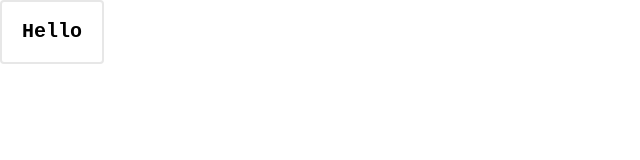
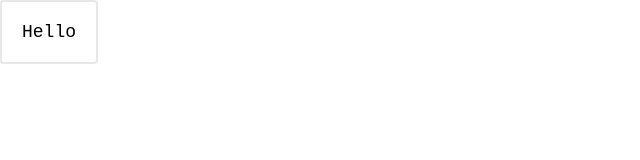
Before and after one commit to LoganFlint/gmail-clone, a Vue app: page / in a window 1280 px wide. Shown: the top 160 px of the page, without its empty margins (0-640 px from the left). Built offline with nearby package versions, Linux system fonts and the light colour scheme.

Commit message:
trying to ignore modules

```diff
--- a/src/components/Button.vue
+++ b/src/components/Button.vue
@@ -1,5 +1,5 @@
 <template>
-    <button class="py-4 px-5 border-2 border-unicornSilver rounded font-mono text-xl font-bold  whitespace-nowrap ">
+    <button class="py-4 px-5 border-2 border-unicornSilver rounded font-mono text-lg whitespace-nowrap ">
         {{ label }}
     </button>
 </template>
```
Also changed, not shown: 1 other file (tests, documents, lock files or other folders).
